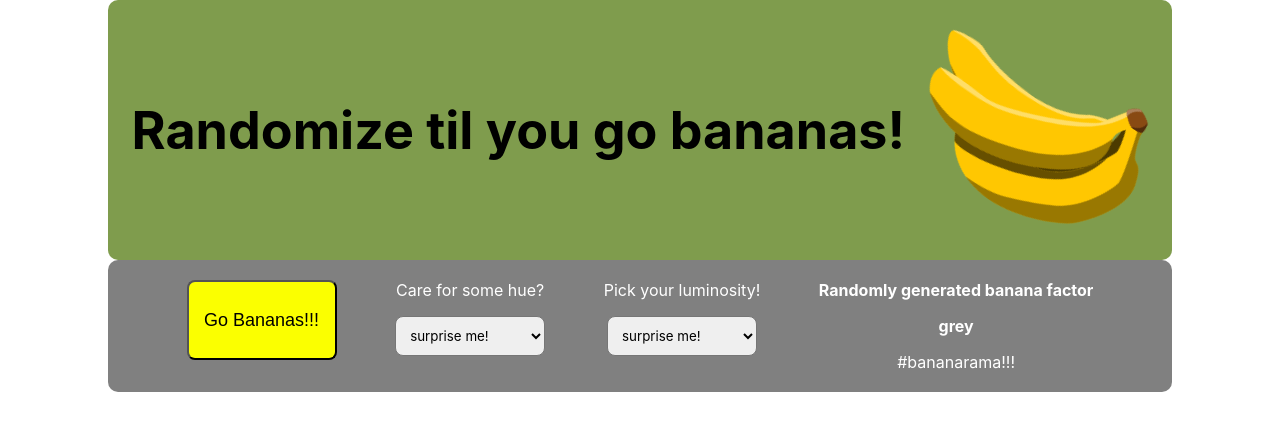
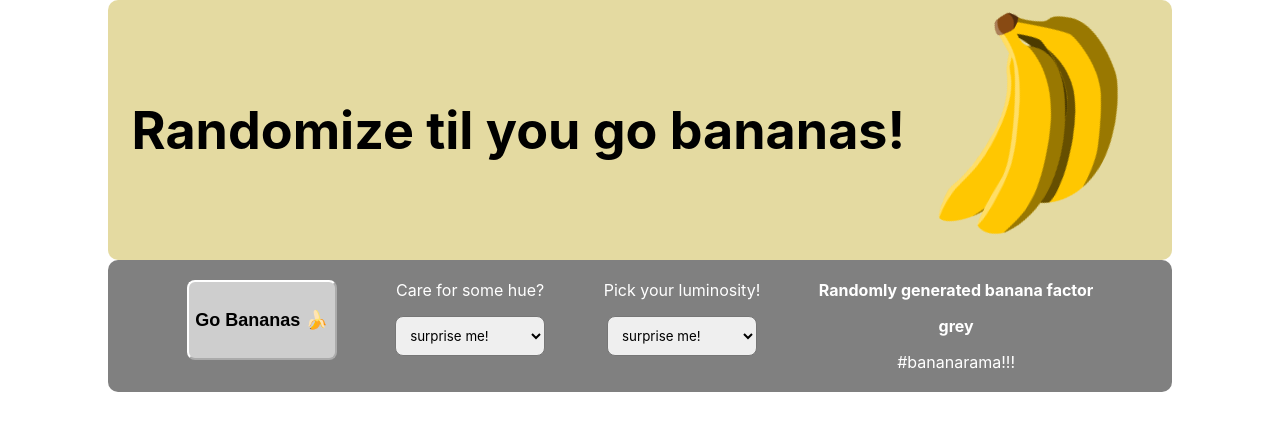
Before and after one commit to mtslks-zz/react-random-color-generator, a React (Create React App) app: page / in a window 1280 px wide. Shown: the top 430 px of the page. Built offline with nearby package versions, Linux system fonts and the light colour scheme.

Commit message:
Update version 2.0

```diff
--- a/src/App.css
+++ b/src/App.css
@@ -3,9 +3,8 @@
 }
 
 .App-logo {
-  animation: App-logo-spin infinite 5s linear;
+  animation: App-logo-spin infinite 3s linear;
   height: 20vmin;
-  pointer-events: none;
 }
 
 @keyframes App-logo-spin {
@@ -18,7 +17,7 @@
 }
 
 .App-header {
-  background-color: #7f9c4d;
+  background-color: #c1aa296f;
   min-height: 30vh;
   width: 80%;
   display: flex;
@@ -54,11 +53,13 @@
 }
 
 .randomizeColorButton {
-  background-color: rgb(251, 255, 0);
+  background-color: rgba(255, 255, 255, 0.612);
   height: 80px;
   width: 150px;
   border-radius: 8px;
   font-size: large;
+  font-weight: bold;
+  border-color: white;
 }
 
 .hueList {
--- a/src/Body.js
+++ b/src/Body.js
@@ -1,11 +1,11 @@
 import './App.css';
-import styled from '@emotion/styled'; // CSS-in-JS API
-import { refState, useState } from 'react';
+// import styled from '@emotion/styled'; // CSS-in-JS API
+import { useState } from 'react';
 
 export default Body;
 
 // Library import to randomize colors
-let color = require('randomcolor');
+const color = require('randomcolor');
 
 function Body() {
   const [randomColor, setRandomColor] = useState('grey');
@@ -25,7 +25,10 @@ function Body() {
           );
         }}
       >
-        Go Bananas!!!
+        Go Bananas{' '}
+        <span role="img" aria-label="banana">
+          🍌
+        </span>
       </button>
 
       <div>
--- a/src/Header.js
+++ b/src/Header.js
@@ -1,6 +1,6 @@
 import './App.css';
-import styled from '@emotion/styled'; // CSS-in-JS API
-import { useState } from 'react';
+// import styled from '@emotion/styled'; // CSS-in-JS API
+// import { useState } from 'react';
 import logo from './bananas.svg';
 
 export default function Header() {
@@ -8,7 +8,12 @@ export default function Header() {
     <div className="App">
       <header className="App-header">
         <h1 className="App-headline">Randomize til you go bananas!</h1>
-        <img src={logo} className="App-logo" alt="rotating bananas" />
+        <img
+          src={logo}
+          className="App-logo"
+          alt="rotating bananas"
+          href="./img/monkey-selfie.jpg"
+        />
       </header>
     </div>
   );
```
Also changed, not shown: img/monkey-selfie.jpg (added).
